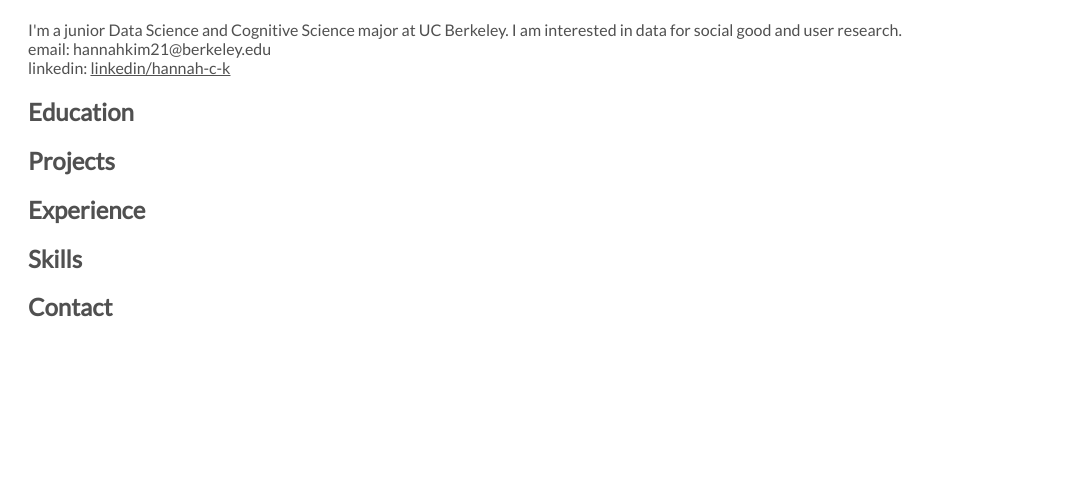
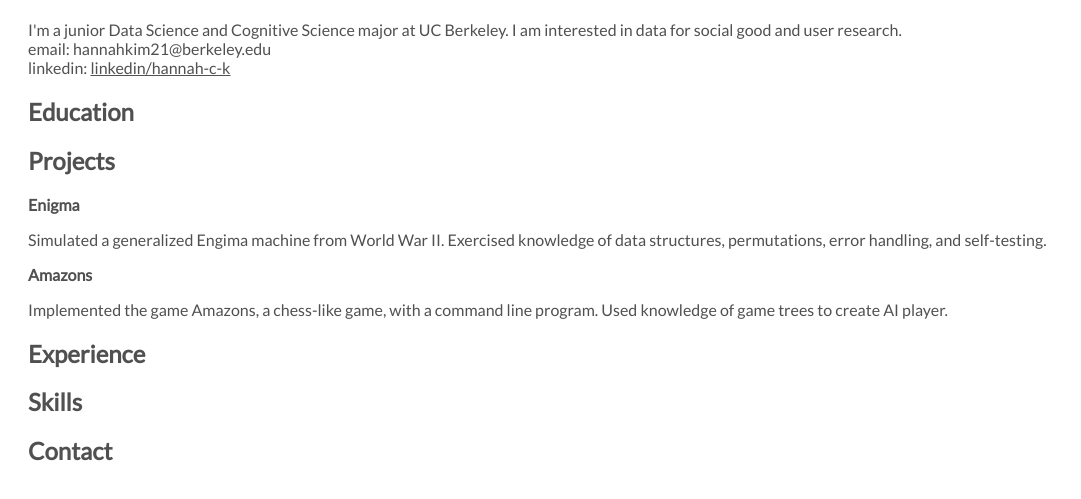
Before and after one commit to hannahkim21/hannahkim21.github.io, a plain HTML site: page index.html in a window 1280 px wide. Shown: the part 71-570 px from the top of the page, without its empty margins (0-1081 px from the left). Drawn offline with Linux system fonts and the light colour scheme.

Commit message:
Added content

```diff
--- a/index.html
+++ b/index.html
@@ -1,25 +1,36 @@
 <!doctype html>
 <html lang="en">
 	<head>
-
+		<meta charset="utf-8" name="viewport" content="width=device-width, initial-scale=1, shrink-to-fit=no">
 		<link rel="stylesheet" href="style.css">
 		<link href="https://fonts.googleapis.com/css?family=Lato|Roboto&display=swap" rel="stylesheet">
-		<meta charset="utf-8" name="viewport" content="width=device-width, initial-scale=1, shrink-to-fit=no">
-		<title>Hannah C. Kim</title>
+		<title>Hannah Kim</title>
 	</head>
 
-	<body bgcolor="#FFFFFF">
+	<body>
+		<div id="overall">
+			<div id="header">
 				<h1>Hannah C. Kim</h1>
 					<p> I'm a junior Data Science and Cognitive Science major at UC Berkeley. I am interested in data for social good and user research. <br>
 					email: hannahkim21@berkeley.edu <br>
 					linkedin:  <a href="https://www.linkedin.com/in/hannah-c-k"> linkedin/hannah-c-k </a>
 					</p>
+			</div>
 
+			<div id="content">
 				<h2>Education</h2>
 				<h2>Projects</h2>
+					<h4>Enigma</h4>
+						<p> Simulated a generalized Engima machine from World War II. Exercised knowledge of data structures, permutations, error handling, and self-testing.</p>
+					<h4>Amazons</h4>
+						<p>Implemented the game Amazons, a chess-like game, with a command line program. Used knowledge of game trees to create AI player.</p>
 				<h2>Experience</h2>
 				<h2>Skills</h2>
 				<h2>Contact</h2>
+			</div>
+
+		<script src="script.js"> </script>
+		</div>
 	</body>
 
 </html>
--- a/style.css
+++ b/style.css
@@ -1,8 +1,17 @@
 @charset "utf-8";
 /* CSS Document */
 
-html {margin-top: 10px; margin-left: 20px}
+html {
+	margin-top: 10px; margin-left: 20px; font-size: calc(1em)
+}
+body {
+	background: #FFFFFF;
+}
 h1 {font-family: 'Roboto'; color: #2C98CB}
 h2 {font-family: 'Lato'; color: #505050}
+h4 {
+	margin: 0; font-family: 'Lato'; color: #505050;
+}
 p {font-family: 'Lato'; color: #505050}
 a {color: #505050}
+overall {color: blue}
```
Lines whose indentation alone changed are shown as unchanged.
